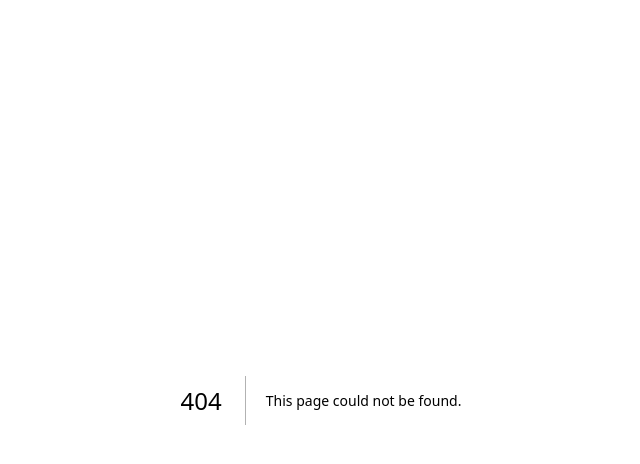
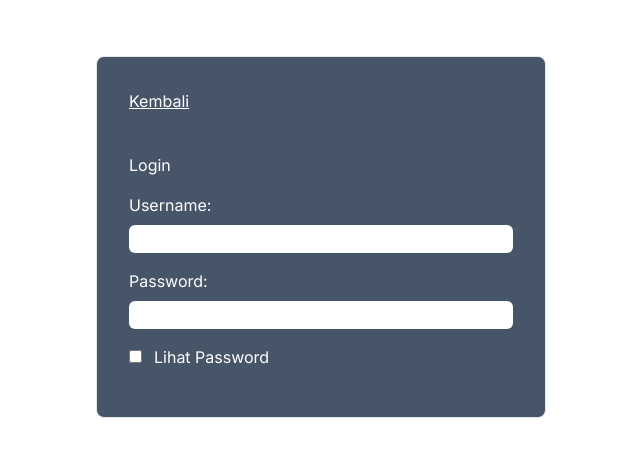
Before and after one commit to Shifyan/SIPP, a Next.js app: page /login in a window 1280 px wide. Before the commit this address had no page. Shown: the top 464 px of the page, without its empty margins (319-959 px from the left). Built offline with nearby package versions, Linux system fonts and the light colour scheme.

Commit message:
penambahan halaman login

```diff
--- a/app/layout.js
+++ b/app/layout.js
@@ -4,7 +4,7 @@ import "./globals.css";
 const inter = Inter({ subsets: ["latin"] });
 
 export const metadata = {
-  title: "Create Next App",
+  title: "SIPP",
   description: "Generated by create next app",
 };
 
--- /dev/null
+++ b/app/login/page.jsx
@@ -0,0 +1,52 @@
+"use client";
+import { useEffect } from "react";
+
+export default function Login() {
+  useEffect(() => {
+    document.title = "Login SIPP";
+  }, []);
+  return (
+    <main className="p-14">
+      <div className="flex justify-center ">
+        <div className="border p-8 rounded-lg bg-slate-600 text-white">
+          <div className="back-home underline mb-10">
+            <h1>
+              <a href="/">Kembali</a>
+            </h1>
+          </div>
+          <div>
+            <div>
+              <h1>Login</h1>
+            </div>
+            <div>
+              <form className=" my-4 flex-col space-y-4">
+                <div className="flex flex-col space-y-2">
+                  <label htmlFor="username">Username: </label>
+                  <input
+                    type="text"
+                    name="username"
+                    id="username"
+                    className="w-96 rounded-md text-black px-3 py-0.5"
+                  />
+                </div>
+                <div className="flex flex-col space-y-2">
+                  <label htmlFor="password">Password: </label>
+                  <input
+                    type="password"
+                    name="password"
+                    id="password"
+                    className="w-96 rounded-md text-black px-3 py-0.5"
+                  />
+                </div>
+                <div>
+                  <input type="checkbox" className="me-3 text-xs" />
+                  <label>Lihat Password</label>
+                </div>
+              </form>
+            </div>
+          </div>
+        </div>
+      </div>
+    </main>
+  );
+}
--- a/app/page.jsx
+++ b/app/page.jsx
@@ -3,6 +3,11 @@ export default function Home() {
   return (
     <main>
       <Header></Header>
+      <main>
+        <div className="flex justify-center">
+          <h1 className="font-extrabold text-5xl text-center my-52">Website Ini Merupakan Website Informasi <br /> Pondok Pesantren</h1>
+        </div>
+      </main>
     </main>
   );
 }
```
